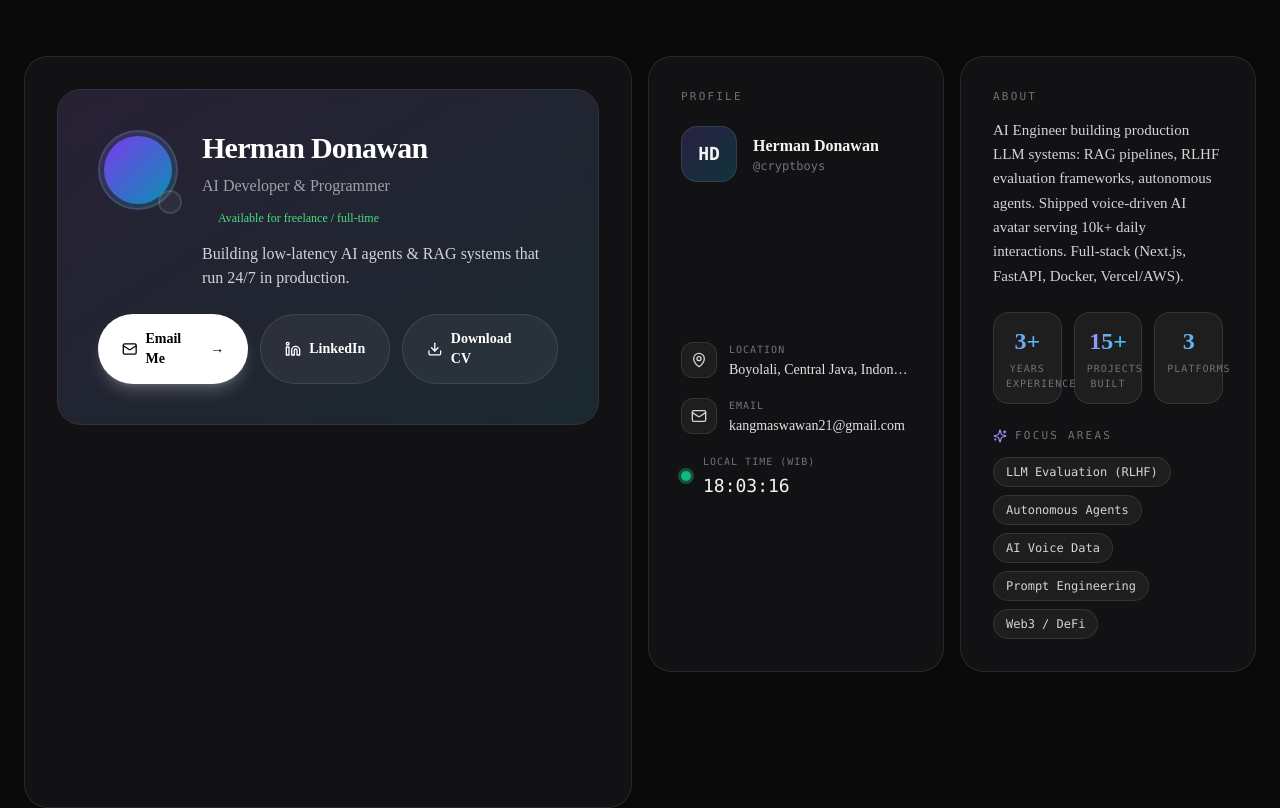
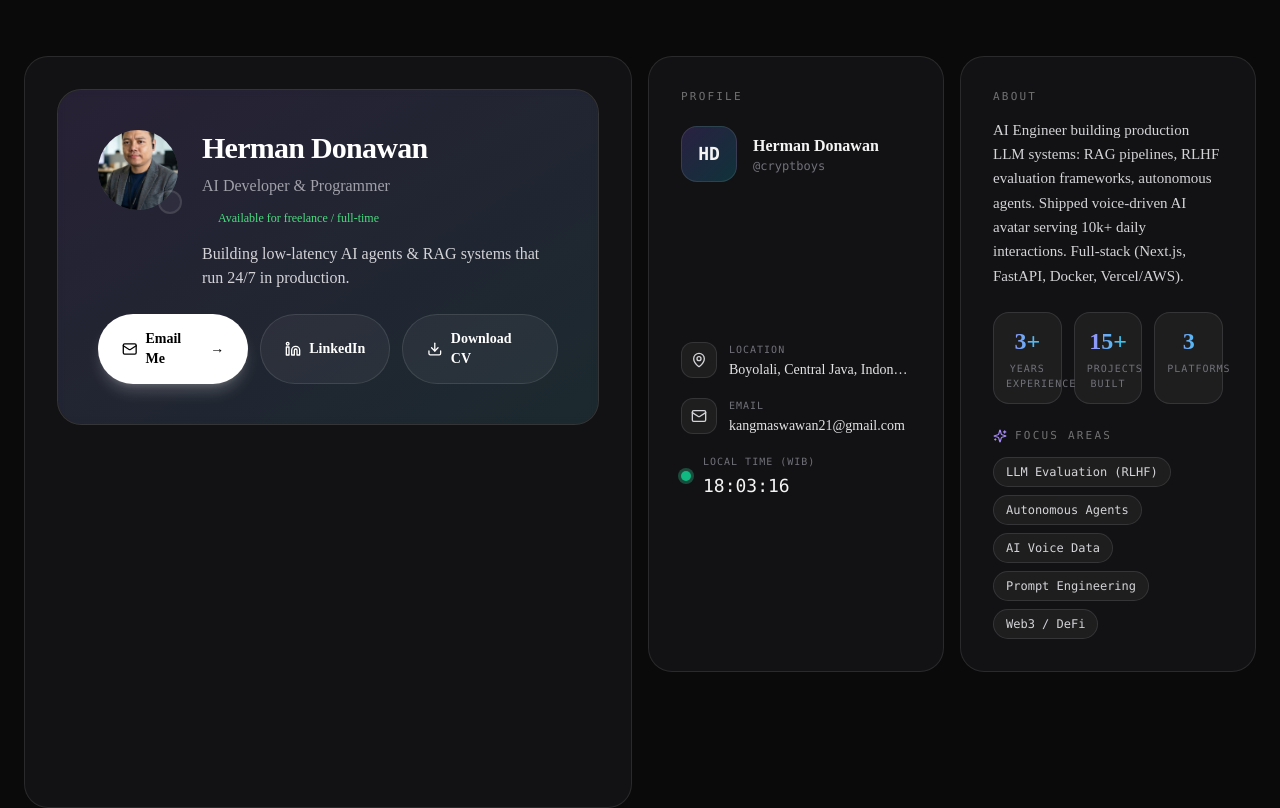
Before and after one commit to cryptboys/portfolio-bento-dark, a Next.js app: page / in a window 1280 px wide. Shown: the top 808 px of the page. Built offline with nearby package versions, Linux system fonts and the light colour scheme.

Commit message:
fix: render actual avatar image in HeroCard

```diff
--- a/src/components/HeroCard.tsx
+++ b/src/components/HeroCard.tsx
@@ -1,5 +1,6 @@
 "use client";
 
+import Image from "next/image";
 import { Mail, Linkedin, Download } from "lucide-react";
 import { profile } from "@/data/resume";
 import { motion } from "framer-motion";
@@ -23,8 +24,14 @@ export default function HeroCard() {
 
       <div className="relative flex items-start gap-6">
         <div className="relative">
-          <div className="h-20 w-20 rounded-full border-2 border-white/10 bg-gradient-to-br from-violet-500/20 to-cyan-500/20 p-1">
-            <div className="h-full w-full rounded-full bg-gradient-to-br from-violet-600 to-cyan-600" />
+          <div className="h-20 w-20 rounded-full border-2 border-white/10 bg-white/5 p-1">
+            <Image
+              src={profile.avatar}
+              alt={profile.name}
+              fill
+              className="rounded-full object-cover"
+              priority
+            />
           </div>
           <div className="absolute -bottom-1 -right-1 flex h-6 w-6 items-center justify-center rounded-full border-2 border-white/10 bg-white/5">
             <motion.div
```
